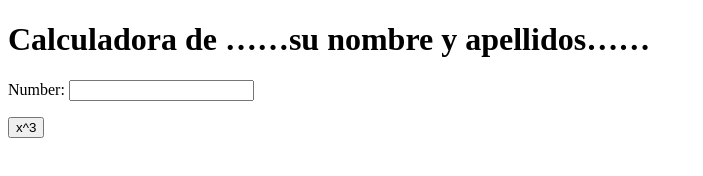
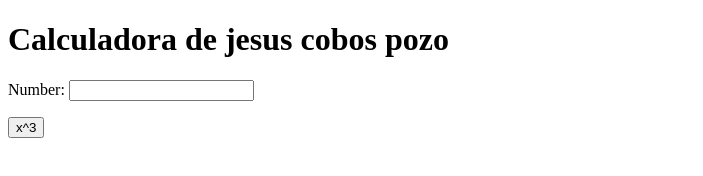
Before and after one commit to jcobosp/my_calculator, a plain HTML site: page index.html in a window 1280 px wide. Shown: the whole page, without its empty margins (0-703 px from the left). Drawn offline with Linux system fonts and the light colour scheme.

Commit message:
Update index.html

```diff
--- a/index.html
+++ b/index.html
@@ -5,7 +5,7 @@
 		<meta charset="utf-8">
 	</head>
 	<body>
-		<h1>Calculadora de ……su nombre y apellidos……</h1>
+		<h1>Calculadora de jesus cobos pozo</h1>
 		Number:
 		<input type="text" id="n1">
 		<p>
```
